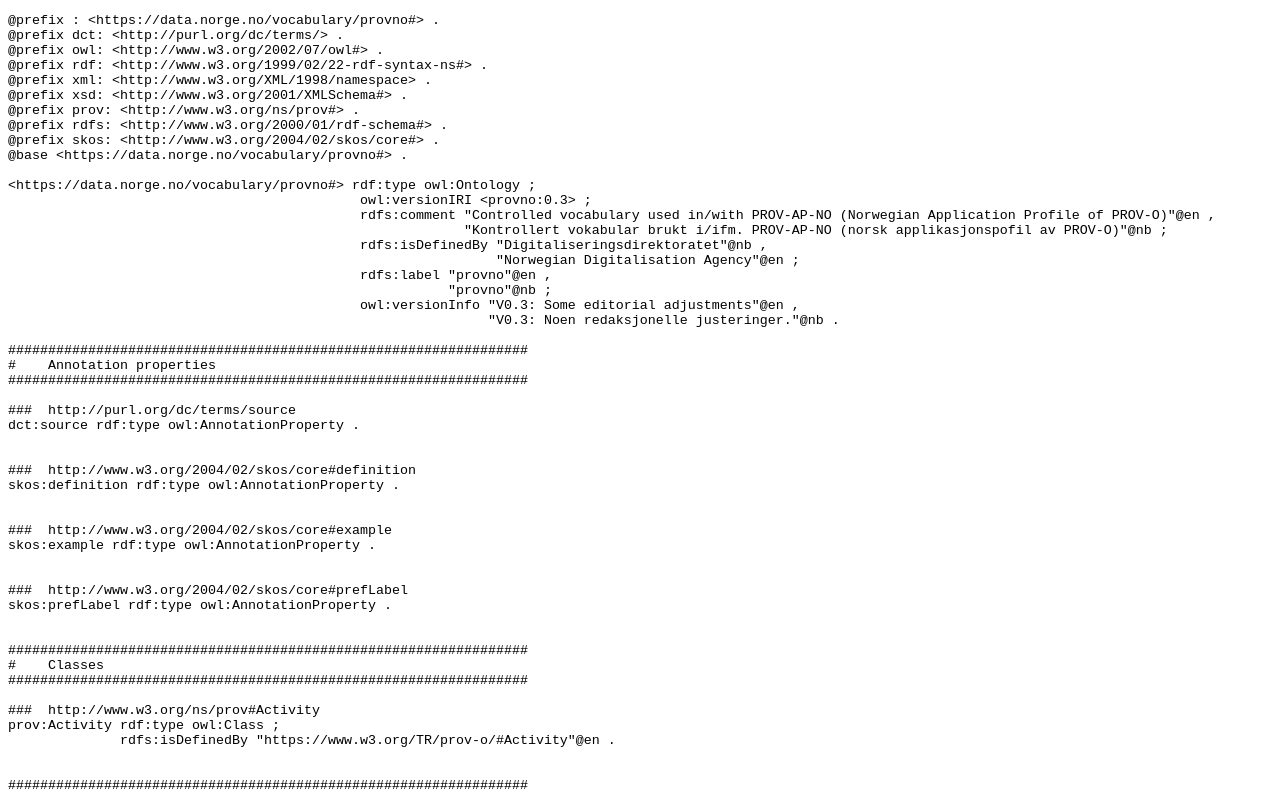
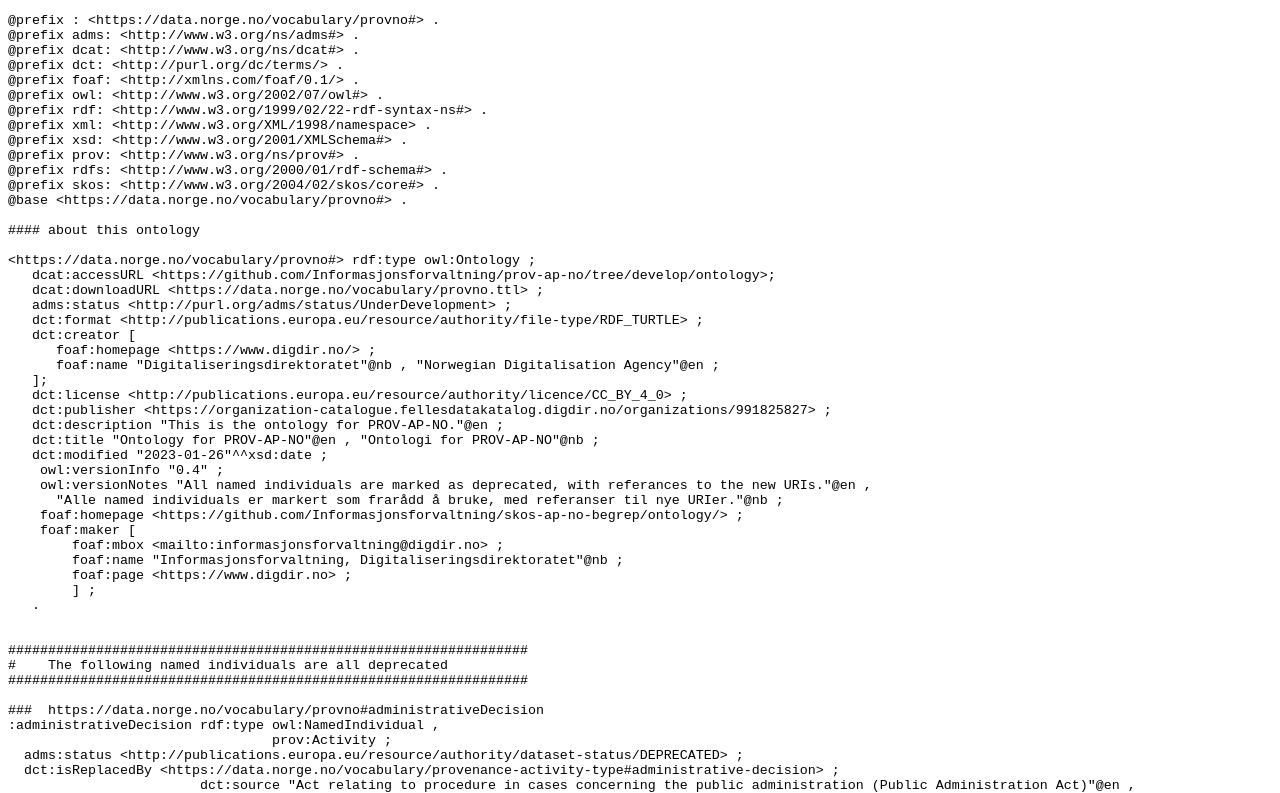
Before and after one commit to Informasjonsforvaltning/prov-ap-no, a plain HTML site: page ontology/index.html in a window 1280 px wide. Shown: the top 793 px of the page. Drawn offline with Linux system fonts and the light colour scheme.

Commit message:
Oppdaterer ontologien provno

```diff
--- a/ontology/index.html
+++ b/ontology/index.html
@@ -1,49 +1,25 @@
 <!DOCTYPE html>
 <html>
-
 <head>
-    <meta http-equiv="content-type" content="text/html; charset=utf-8" />
-    <title></title>
-    <meta name="generator" content="LibreOffice 7.4.1.2 (Linux)" />
-    <meta name="created" content="00:00:00" />
-    <meta name="changed" content="00:00:00" />
-    <style type="text/css">
-        @page {
-            size: 8.27in 11.69in;
-            margin: 0.79in
-        }
-
-        p {
-            line-height: 115%;
-            margin-bottom: 0.1in;
-            background: transparent
-        }
-
-        pre {
-            background: transparent
-        }
-
-        pre.western {
-            font-family: "Liberation Mono", monospace;
-            font-size: 10pt
-        }
-
-        pre.cjk {
-            font-family: "Noto Sans Mono CJK SC", monospace;
-            font-size: 10pt
-        }
-
-        pre.ctl {
-            font-family: "Liberation Mono", monospace;
-            font-size: 10pt
-        }
-
-    </style>
+	<meta http-equiv="content-type" content="text/html; charset=windows-1252"/>
+	<title></title>
+	<meta name="generator" content="LibreOffice 7.3.0.3 (Windows)"/>
+	<meta name="created" content="00:00:00"/>
+	<meta name="changed" content="00:00:00"/>
+	<style type="text/css">
+		@page { size: 21cm 29.7cm; margin: 2cm }
+		p { line-height: 115%; margin-bottom: 0.25cm; background: transparent }
+		pre { background: transparent }
+		pre.western { font-family: "Liberation Mono", monospace; font-size: 10pt }
+		pre.cjk { font-family: "NSimSun", monospace; font-size: 10pt }
+		pre.ctl { font-family: "Liberation Mono", monospace; font-size: 10pt }
+	</style>
 </head>
-
-<body lang="en-US" link="#000080" vlink="#800000" dir="ltr">
-    <pre class="western">@prefix : &lt;https://data.norge.no/vocabulary/provno#&gt; .
+<body lang="nb-NO" link="#000080" vlink="#800000" dir="ltr"><pre class="western">@prefix : &lt;https://data.norge.no/vocabulary/provno#&gt; .
+@prefix adms: &lt;http://www.w3.org/ns/adms#&gt; .
+@prefix dcat: &lt;http://www.w3.org/ns/dcat#&gt; .
 @prefix dct: &lt;http://purl.org/dc/terms/&gt; .
+@prefix foaf: &lt;http://xmlns.com/foaf/0.1/&gt; .
 @prefix owl: &lt;http://www.w3.org/2002/07/owl#&gt; .
 @prefix rdf: &lt;http://www.w3.org/1999/02/22-rdf-syntax-ns#&gt; .
 @prefix xml: &lt;http://www.w3.org/XML/1998/namespace&gt; .
@@ -53,61 +29,51 @@
 @prefix skos: &lt;http://www.w3.org/2004/02/skos/core#&gt; .
 @base &lt;https://data.norge.no/vocabulary/provno#&gt; .
 
+#### about this ontology
+
 &lt;https://data.norge.no/vocabulary/provno#&gt; rdf:type owl:Ontology ;
-                                            owl:versionIRI &lt;provno:0.3&gt; ;
-                                            rdfs:comment &quot;Controlled vocabulary used in/with PROV-AP-NO (Norwegian Application Profile of PROV-O)&quot;@en ,
-                                                         &quot;Kontrollert vokabular brukt i/ifm. PROV-AP-NO (norsk applikasjonspofil av PROV-O)&quot;@nb ;
-                                            rdfs:isDefinedBy &quot;Digitaliseringsdirektoratet&quot;@nb ,
-                                                             &quot;Norwegian Digitalisation Agency&quot;@en ;
-                                            rdfs:label &quot;provno&quot;@en ,
-                                                       &quot;provno&quot;@nb ;
-                                            owl:versionInfo &quot;V0.3: Some editorial adjustments&quot;@en ,
-                                                            &quot;V0.3: Noen redaksjonelle justeringer.&quot;@nb .
-
-#################################################################
-#    Annotation properties
-#################################################################
-
-###  http://purl.org/dc/terms/source
-dct:source rdf:type owl:AnnotationProperty .
-
-
-###  http://www.w3.org/2004/02/skos/core#definition
-skos:definition rdf:type owl:AnnotationProperty .
-
-
-###  http://www.w3.org/2004/02/skos/core#example
-skos:example rdf:type owl:AnnotationProperty .
-
-
-###  http://www.w3.org/2004/02/skos/core#prefLabel
-skos:prefLabel rdf:type owl:AnnotationProperty .
+   dcat:accessURL &lt;https://github.com/Informasjonsforvaltning/prov-ap-no/tree/develop/ontology&gt;;
+   dcat:downloadURL &lt;https://data.norge.no/vocabulary/provno.ttl&gt; ;
+   adms:status &lt;http://purl.org/adms/status/UnderDevelopment&gt; ;
+   dct:format &lt;http://publications.europa.eu/resource/authority/file-type/RDF_TURTLE&gt; ;
+   dct:creator [
+      foaf:homepage &lt;https://www.digdir.no/&gt; ;
+      foaf:name &quot;Digitaliseringsdirektoratet&quot;@nb , &quot;Norwegian Digitalisation Agency&quot;@en ;
+   ];
+   dct:license &lt;http://publications.europa.eu/resource/authority/licence/CC_BY_4_0&gt; ;
+   dct:publisher &lt;https://organization-catalogue.fellesdatakatalog.digdir.no/organizations/991825827&gt; ;
+   dct:description &quot;This is the ontology for PROV-AP-NO.&quot;@en ;
+   dct:title &quot;Ontology for PROV-AP-NO&quot;@en , &quot;Ontologi for PROV-AP-NO&quot;@nb ;
+   dct:modified &quot;2023-01-26&quot;^^xsd:date ;
+    owl:versionInfo &quot;0.4&quot; ;
+    owl:versionNotes &quot;All named individuals are marked as deprecated, with referances to the new URIs.&quot;@en ,
+      &quot;Alle named individuals er markert som frar&aring;dd &aring; bruke, med referanser til nye URIer.&quot;@nb ;
+    foaf:homepage &lt;https://github.com/Informasjonsforvaltning/skos-ap-no-begrep/ontology/&gt; ;
+    foaf:maker [
+        foaf:mbox &lt;mailto:informasjonsforvaltning@digdir.no&gt; ;
+        foaf:name &quot;Informasjonsforvaltning, Digitaliseringsdirektoratet&quot;@nb ;
+        foaf:page &lt;https://www.digdir.no&gt; ;
+        ] ;
+   .
 
 
 #################################################################
-#    Classes
-#################################################################
-
-###  http://www.w3.org/ns/prov#Activity
-prov:Activity rdf:type owl:Class ;
-              rdfs:isDefinedBy &quot;https://www.w3.org/TR/prov-o/#Activity&quot;@en .
-
-
-#################################################################
-#    Individuals
+#    The following named individuals are all deprecated
 #################################################################
 
 ###  https://data.norge.no/vocabulary/provno#administrativeDecision
 :administrativeDecision rdf:type owl:NamedIndividual ,
                                  prov:Activity ;
+  adms:status &lt;http://publications.europa.eu/resource/authority/dataset-status/DEPRECATED&gt; ;
+  dct:isReplacedBy &lt;https://data.norge.no/vocabulary/provenance-activity-type#administrative-decision&gt; ;
                         dct:source &quot;Act relating to procedure in cases concerning the public administration (Public Administration Act)&quot;@en ,
-                                   &quot;Lov om behandlingsmåten i forvaltningssaker (forvaltningsloven)&quot;@nb ;
-                        rdfs:seeAlso &quot;https://lovdata.no/NLE/lov/1967-02-10/§section2&quot;@en ,
-                                     &quot;https://lovdata.no/lov/1967-02-10/§2&quot;@nb ;
-                        skos:definition &quot;avgjørelse som treffes under utøving av offentlig myndighet og som generelt eller konkret er bestemmende for rettigheter eller plikter til private personer (enkeltpersoner eller andre private rettssubjekter)&quot;@nb ,
+                                   &quot;Lov om behandlingsm&aring;ten i forvaltningssaker (forvaltningsloven)&quot;@nb ;
+                        rdfs:seeAlso &quot;https://lovdata.no/NLE/lov/1967-02-10/&sect;section2&quot;@en ,
+                                     &quot;https://lovdata.no/lov/1967-02-10/&sect;2&quot;@nb ;
+                        skos:definition &quot;avgj&oslash;relse som treffes under ut&oslash;ving av offentlig myndighet og som generelt eller konkret er bestemmende for rettigheter eller plikter til private personer (enkeltpersoner eller andre private rettssubjekter)&quot;@nb ,
                                         &quot;decision made in the exercise of public authority which generally or specifically determines the rights or duties of private persons (individual persons or other private legal persons)&quot;@en ;
-                        skos:example &quot;&lt;skatteoppgjør&gt; a dcat:Dataset; aprov:wasGeneratedBy provno:administrativeDecision .&quot; ,
-                                     &quot;vedtak om skatteoppgjør&quot;@nb ;
+                        skos:example &quot;&lt;skatteoppgj&oslash;r&gt; a dcat:Dataset; aprov:wasGeneratedBy provno:administrativeDecision .&quot; ,
+                                     &quot;vedtak om skatteoppgj&oslash;r&quot;@nb ;
                         skos:prefLabel &quot;administrative decision&quot;@en ,
                                        &quot;vedtak&quot;@nb .
 
@@ -115,6 +81,8 @@ prov:Activity rdf:type owl:Class ;
 ###  https://data.norge.no/vocabulary/provno#collectingFromThirdParty
 :collectingFromThirdParty rdf:type owl:NamedIndividual ,
                                    prov:Activity ;
+  adms:status &lt;http://publications.europa.eu/resource/authority/dataset-status/DEPRECATED&gt; ;
+  dct:isReplacedBy &lt;https://data.norge.no/vocabulary/provenance-activity-type#collecting-from-third-party&gt; ;
                           skos:definition &quot;collecting relevant information from a third party&quot;@en ,
                                           &quot;innhenting av relevante opplysninger fra en tredjepart&quot;@nb ;
                           skos:example &quot;&lt;preutfyltSkattemelding&gt; a dcat:Dataset; prov:wasGeneratedBy provno:collectingFromThirdParty .&quot; ,
@@ -126,15 +94,13 @@ prov:Activity rdf:type owl:Class ;
 ###  https://data.norge.no/vocabulary/provno#collectingFromUser
 :collectingFromUser rdf:type owl:NamedIndividual ,
                              prov:Activity ;
+  adms:status &lt;http://publications.europa.eu/resource/authority/dataset-status/DEPRECATED&gt; ;
+  dct:isReplacedBy &lt;https://data.norge.no/vocabulary/provenance-activity-type#collecting-from-user&gt; ;
                     skos:definition &quot;collecting relevant information from the user&quot;@en ,
                                     &quot;innhenting av relevante opplysninger fra brukeren&quot;@nb ;
                     skos:example &quot;&lt;korrigertSkattemelding&gt; a dcat:Dataset; prov:wasGeneratedBy provno:collectingFromUser .&quot; ,
-                                 &quot;endring utført av skatteyteren i den preutfylte skattemeldingen&quot;@nb ;
+                                 &quot;endring utf&oslash;rt av skatteyteren i den preutfylte skattemeldingen&quot;@nb ;
                     skos:prefLabel &quot;collecting from the user&quot;@en ,
-                                   &quot;innhenting fra bruker&quot;@nb .
-
-
-###  Generated by the OWL API (version 4.5.9.2019-02-01T07:24:44Z) https://github.com/owlcs/owlapi</pre>
+                                   &quot;innhenting fra bruker&quot;@nb .</pre>
 </body>
-
 </html>
```
Also changed, not shown: 1 other file.
